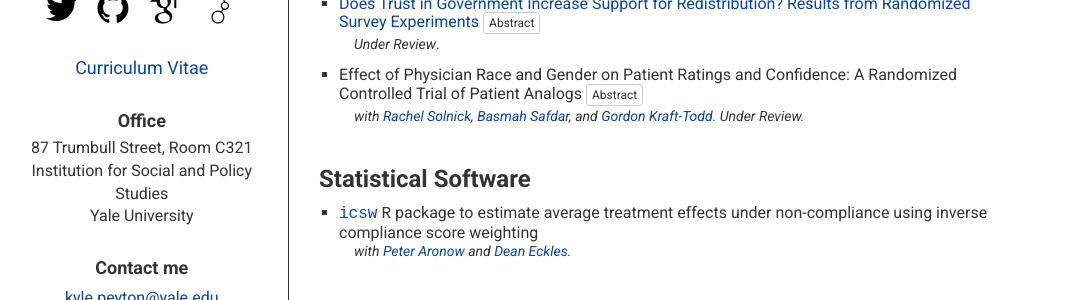
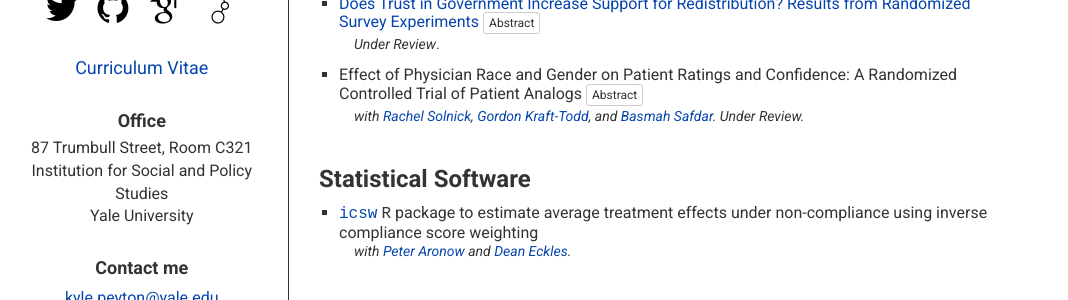
Before and after one commit to kylepeyton/kylepeyton.github.io, a Jekyll site: the page index.html, which Jekyll copies as it is, in a window 1280 px wide. Shown: the part 449-749 px from the top of the page, without its empty margins (157-1225 px from the left). Built offline with Jekyll 4.4.1, drawn with Linux system fonts in a browser that asks for light colours; some web fonts are replaced.

Commit message:
Update index.html

```diff
--- a/index.html
+++ b/index.html
@@ -134,7 +134,7 @@
 					Effect of Physician Race and Gender on Patient Ratings and Confidence: A Randomized Controlled Trial of Patient Analogs
 					<button type="button" class="btn btn-default btn-xs" data-toggle="collapse" data-target="#PatientBias_abstract" aria-expanded="false" aria-controls="#PatientBias_abstract">Abstract</button>
 				</h4>
-				<div class="paperinfo"><span class="coauthors">with <a href="https://ihpi.umich.edu/our-experts/solnick">Rachel Solnick</a>, <a href="https://medicine.yale.edu/emergencymed/people/basmah_safdar.profile">Basmah Safdar</a>, and <a href="http://moralitylab.bc.edu/gordon-kraft-todd/">Gordon Kraft-Todd</a>. Under Review.</span></div>
+				<div class="paperinfo"><span class="coauthors">with <a href="https://ihpi.umich.edu/our-experts/solnick">Rachel Solnick</a>, <a href="http://moralitylab.bc.edu/gordon-kraft-todd/">Gordon Kraft-Todd</a>, and <a href="https://medicine.yale.edu/emergencymed/people/basmah_safdar.profile">Basmah Safdar</a>. Under Review.</span></div>
 				<div class="paperinfo"></div>
 				<div class="collapsecontainer"><div class="collapse" id="PatientBias_abstract"><div class="well well-sm abstract">Do patients discriminate against women physicians or those from minority groups by expressing less confidence in their clinical judgments or providing lower quality ratings? In two geographically diverse patient-analog experiments (N=3,215), random assignment of physician gender (Male or Female) and race (White or Black) did not significantly impact patient satisfaction or confidence in the clinical judgments of women or minority physicians, relative to the White Male physician control. Patient discrimination against women and black clinicians may be less of a barrier to fostering diversity and inclusion in healthcare than institutional discrimination and workplace inequities. </div></div></div>
 			</li>
```
